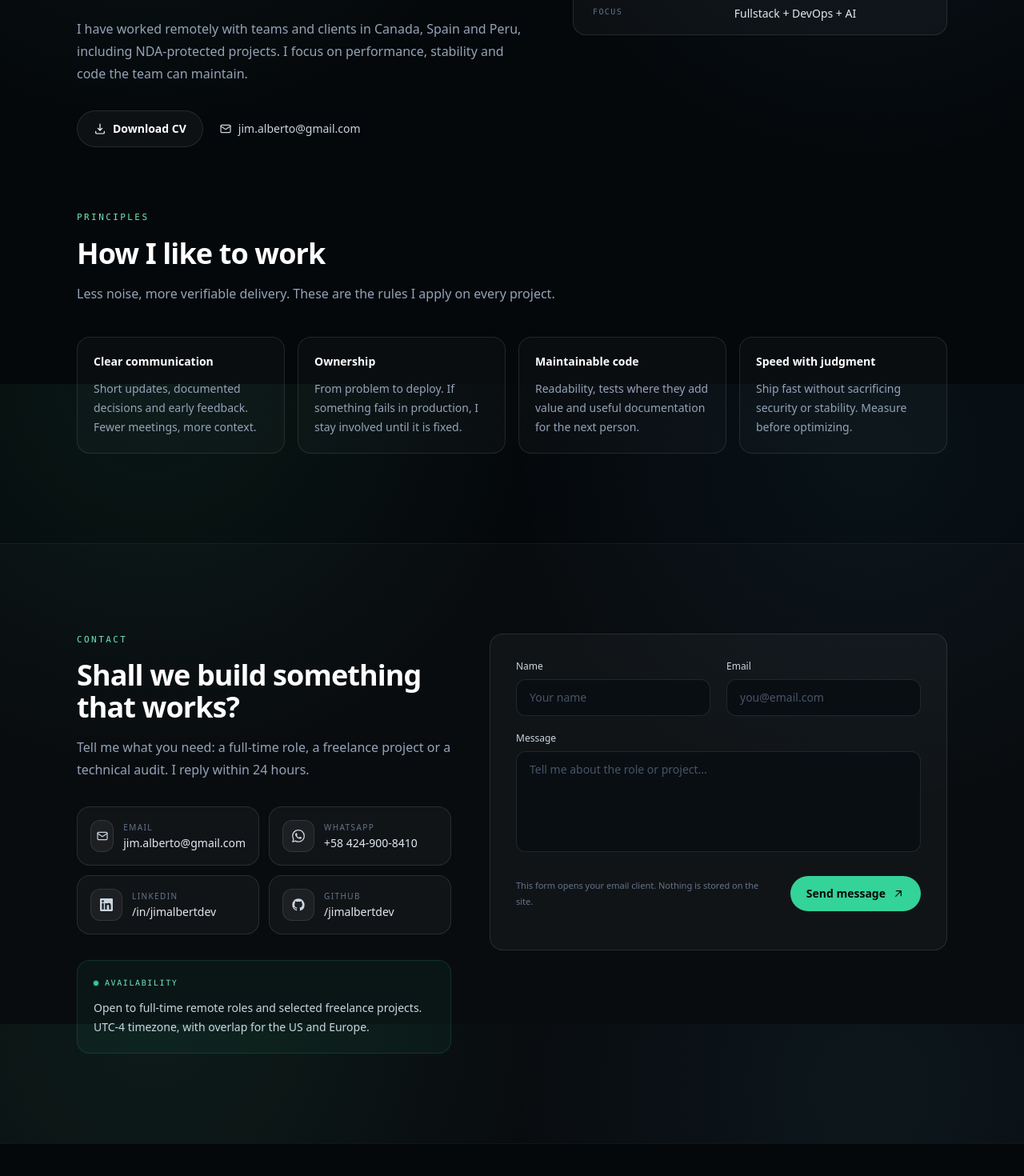
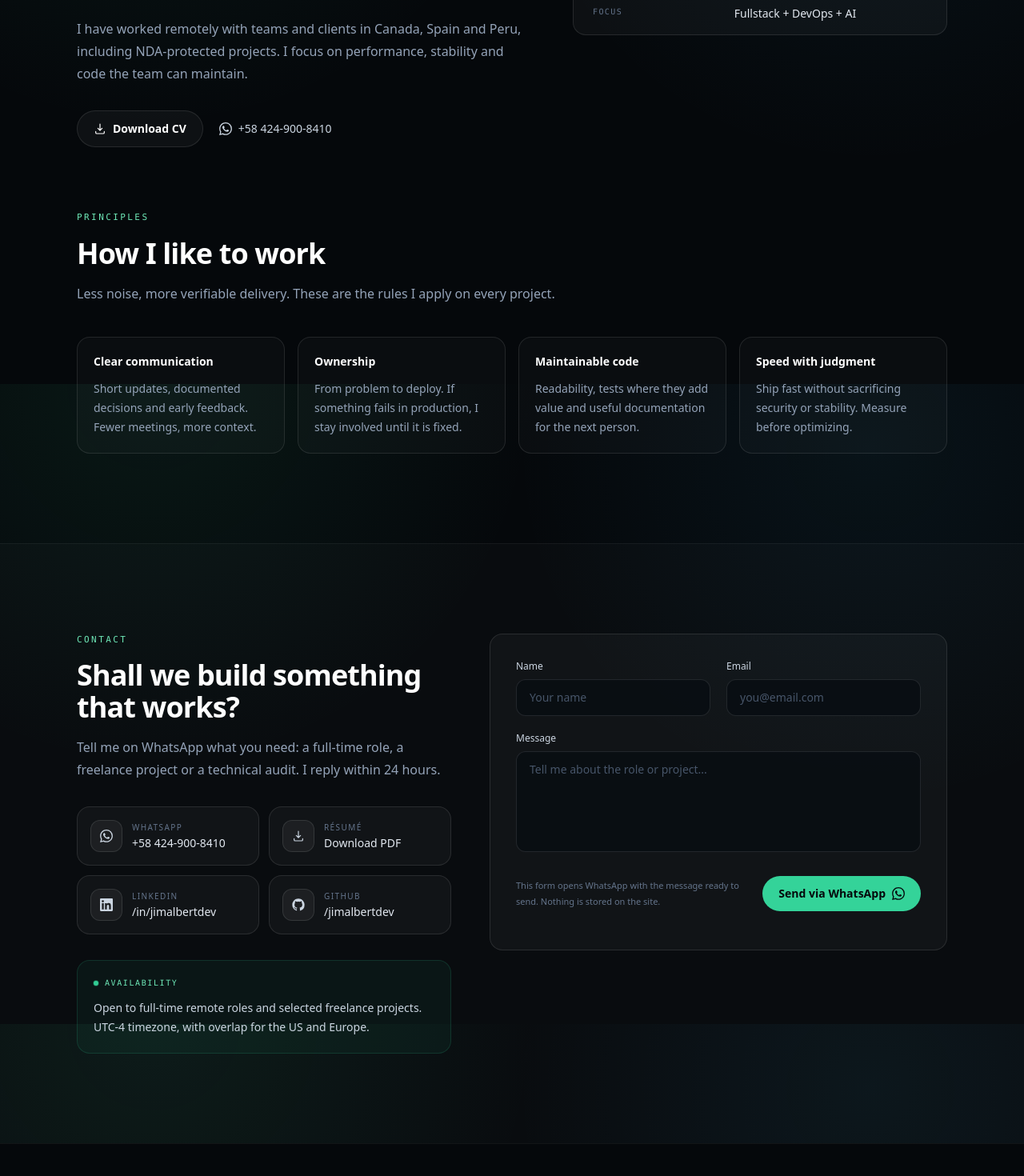
Before and after one commit to jimalbertdev/portfolio, a React (Vite) app: page / in a window 1280 px wide. Shown: the part 6720-8190 px from the top of the page at 80% size. Built offline with nearby package versions, Linux system fonts and the light colour scheme.

Commit message:
feat: route contact and links to WhatsApp

```diff
--- a/index.html
+++ b/index.html
@@ -44,7 +44,6 @@
         "name": "Alberto Jiménez",
         "jobTitle": "Fullstack Senior Developer",
         "url": "https://jimalbertdev.github.io/portfolio/",
-        "email": "mailto:jim.alberto@gmail.com",
         "address": {
           "@type": "PostalAddress",
           "addressCountry": "VE"
@@ -73,8 +72,8 @@
       <div style="padding: 2rem; font-family: sans-serif; color: #e6edf3; background: #05080b">
         <h1>Alberto Jiménez — Fullstack Senior</h1>
         <p>
-          Este portafolio necesita JavaScript. Escríbeme a
-          <a href="mailto:jim.alberto@gmail.com" style="color: #34d399">jim.alberto@gmail.com</a>.
+          Este portafolio necesita JavaScript. Escríbeme por WhatsApp al
+          <a href="https://wa.me/584249008410" style="color: #34d399">+58 424-900-8410</a>.
         </p>
       </div>
     </noscript>
--- a/src/components/ContactForm.tsx
+++ b/src/components/ContactForm.tsx
@@ -1,7 +1,7 @@
 import { useState, type FormEvent } from 'react'
 import { contact, pick, site } from '../content'
 import { useLanguage } from '../lib/useLanguage'
-import { ArrowUpRight } from './Icons'
+import { Whatsapp } from './Icons'
 
 type FormStatus = 'idle' | 'success' | 'invalid'
 
@@ -25,14 +25,12 @@ export function ContactForm() {
       return
     }
 
-    const subject =
+    const text =
       language === 'es'
-        ? `Contacto desde el portafolio — ${cleanName}`
-        : `Portfolio contact — ${cleanName}`
-    const body = `${cleanMessage}\n\n${cleanName}\n${cleanEmail}`
-    const mailto = `mailto:${site.email}?subject=${encodeURIComponent(subject)}&body=${encodeURIComponent(body)}`
+        ? `Hola Alberto, soy ${cleanName}.\n\n${cleanMessage}\n\nMi email: ${cleanEmail}`
+        : `Hi Alberto, I'm ${cleanName}.\n\n${cleanMessage}\n\nMy email: ${cleanEmail}`
 
-    window.location.assign(mailto)
+    window.location.assign(`${site.whatsapp}?text=${encodeURIComponent(text)}`)
     setStatus('success')
   }
 
@@ -95,7 +93,7 @@ export function ContactForm() {
         </p>
         <button type="submit" className="btn-primary shrink-0">
           {pick(contact.form.submit, language)}
-          <ArrowUpRight className="h-4 w-4" />
+          <Whatsapp className="h-4 w-4" />
         </button>
       </div>
 
--- a/src/components/Footer.tsx
+++ b/src/components/Footer.tsx
@@ -1,7 +1,7 @@
 import { Link } from 'react-router-dom'
 import { footer, nav, pick, site } from '../content'
 import { useLanguage } from '../lib/useLanguage'
-import { Github, Linkedin, Mail, Whatsapp } from './Icons'
+import { Github, Linkedin, Whatsapp } from './Icons'
 
 const currentYear = new Date().getFullYear()
 
@@ -60,13 +60,6 @@ export function Footer() {
             </p>
             <div className="mt-4 flex flex-col gap-3">
               <a
-                href={`mailto:${site.email}`}
-                className="inline-flex items-center gap-2 text-sm text-slate-400 transition hover:text-accent-300"
-              >
-                <Mail className="h-4 w-4" />
-                {site.email}
-              </a>
-              <a
                 href={site.whatsapp}
                 target="_blank"
                 rel="noreferrer"
--- a/src/content.ts
+++ b/src/content.ts
@@ -14,7 +14,6 @@ const baseUrl = import.meta.env.BASE_URL
 export const site = {
   name: 'Alberto Jiménez',
   initials: 'AJ',
-  email: 'jim.alberto@gmail.com',
   phone: '+58 424-900-8410',
   phoneHref: 'tel:+584249008410',
   whatsapp: 'https://wa.me/584249008410',
@@ -863,11 +862,12 @@ export const contact = {
   eyebrow: { es: 'Contacto', en: 'Contact' },
   title: { es: '¿Construimos algo que funcione?', en: 'Shall we build something that works?' },
   description: {
-    es: 'Cuéntame qué necesitas: un rol full-time, un proyecto freelance o una auditoría técnica. Respondo en menos de 24 horas.',
-    en: 'Tell me what you need: a full-time role, a freelance project or a technical audit. I reply within 24 hours.',
+    es: 'Cuéntame por WhatsApp qué necesitas: un rol full-time, un proyecto freelance o una auditoría técnica. Respondo en menos de 24 horas.',
+    en: 'Tell me on WhatsApp what you need: a full-time role, a freelance project or a technical audit. I reply within 24 hours.',
   },
-  emailLabel: { es: 'Email', en: 'Email' },
   whatsappLabel: { es: 'WhatsApp', en: 'WhatsApp' },
+  cvLabel: { es: 'Currículum', en: 'Résumé' },
+  cvValue: { es: 'Descargar PDF', en: 'Download PDF' },
   linkedinLabel: { es: 'LinkedIn', en: 'LinkedIn' },
   form: {
     name: { es: 'Nombre', en: 'Name' },
@@ -879,18 +879,18 @@ export const contact = {
       es: 'Cuéntame sobre el rol o proyecto...',
       en: 'Tell me about the role or project...',
     },
-    submit: { es: 'Enviar mensaje', en: 'Send message' },
+    submit: { es: 'Enviar por WhatsApp', en: 'Send via WhatsApp' },
     success: {
-      es: 'Se abrirá tu cliente de correo con el mensaje listo para enviar.',
-      en: 'Your email client will open with the message ready to send.',
+      es: 'Se abrirá WhatsApp con el mensaje listo para enviar.',
+      en: 'WhatsApp will open with the message ready to send.',
     },
     invalid: {
       es: 'Revisa los campos e inténtalo de nuevo.',
       en: 'Please check the fields and try again.',
     },
     note: {
-      es: 'Este formulario abre tu cliente de correo. No se almacena nada en el sitio.',
-      en: 'This form opens your email client. Nothing is stored on the site.',
+      es: 'Este formulario abre WhatsApp con el mensaje listo para enviar. No se almacena nada en el sitio.',
+      en: 'This form opens WhatsApp with the message ready to send. Nothing is stored on the site.',
     },
   },
 }
@@ -935,5 +935,3 @@ export const casePage = {
   },
   notFoundButton: { es: 'Volver al inicio', en: 'Back to home' },
 }
-
-export const contactEmail = site.email
--- a/src/pages/Home.tsx
+++ b/src/pages/Home.tsx
@@ -25,7 +25,6 @@ import {
   Download,
   Github,
   Linkedin,
-  Mail,
   ServiceGlyph,
   Sparkles,
   Whatsapp,
@@ -398,9 +397,14 @@ export function Home() {
                   <Download className="h-4 w-4" />
                   {language === 'es' ? 'Descargar CV' : 'Download CV'}
                 </a>
-                <a href={`mailto:${site.email}`} className="btn-ghost px-2 py-2">
-                  <Mail className="h-4 w-4" />
-                  {site.email}
+                <a
+                  href={site.whatsapp}
+                  target="_blank"
+                  rel="noreferrer"
+                  className="btn-ghost px-2 py-2"
+                >
+                  <Whatsapp className="h-4 w-4" />
+                  {site.phone}
                 </a>
               </div>
             </Reveal>
@@ -472,21 +476,6 @@ export function Home() {
 
               <div className="mt-8 grid gap-3 sm:grid-cols-2">
                 <a
-                  href={`mailto:${site.email}`}
-                  className="card group flex items-center gap-3 p-4 transition hover:border-accent/30 hover:bg-white/[0.05]"
-                >
-                  <span className="flex h-10 w-10 items-center justify-center rounded-xl border border-white/10 bg-white/5 text-slate-300 transition group-hover:text-accent-300">
-                    <Mail className="h-4 w-4" />
-                  </span>
-                  <span>
-                    <span className="block text-[10px] uppercase tracking-[0.14em] text-slate-500">
-                      {pick(contact.emailLabel, language)}
-                    </span>
-                    <span className="mt-0.5 block text-sm text-slate-200">{site.email}</span>
-                  </span>
-                </a>
-
-                <a
                   href={site.whatsapp}
                   target="_blank"
                   rel="noreferrer"
@@ -500,6 +489,25 @@ export function Home() {
                       {pick(contact.whatsappLabel, language)}
                     </span>
                     <span className="mt-0.5 block text-sm text-slate-200">{site.phone}</span>
+                  </span>
+                </a>
+
+                <a
+                  href={site.cv}
+                  target="_blank"
+                  rel="noreferrer"
+                  className="card group flex items-center gap-3 p-4 transition hover:border-accent/30 hover:bg-white/[0.05]"
+                >
+                  <span className="flex h-10 w-10 items-center justify-center rounded-xl border border-white/10 bg-white/5 text-slate-300 transition group-hover:text-accent-300">
+                    <Download className="h-4 w-4" />
+                  </span>
+                  <span>
+                    <span className="block text-[10px] uppercase tracking-[0.14em] text-slate-500">
+                      {pick(contact.cvLabel, language)}
+                    </span>
+                    <span className="mt-0.5 block text-sm text-slate-200">
+                      {pick(contact.cvValue, language)}
+                    </span>
                   </span>
                 </a>
 
```
